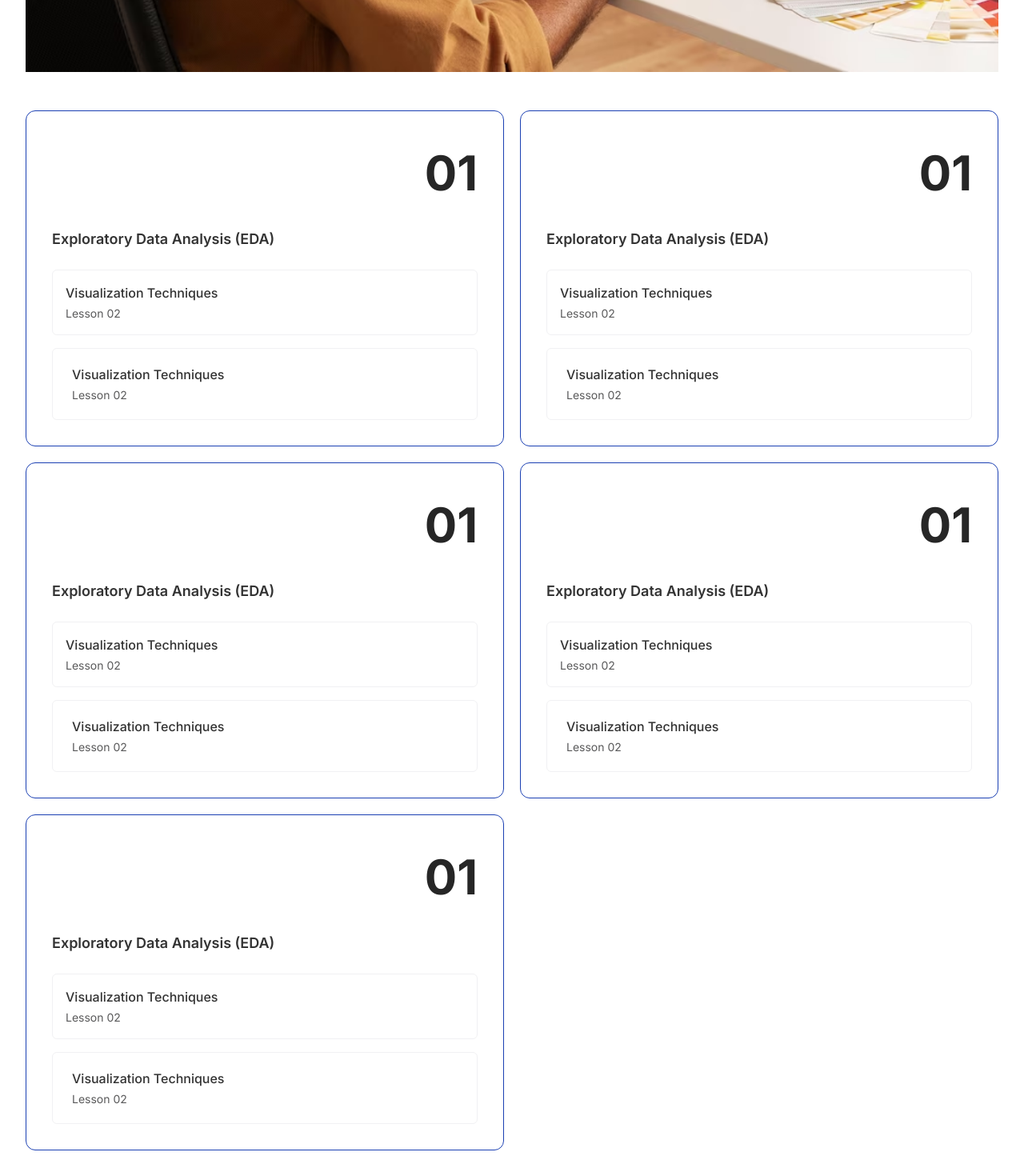
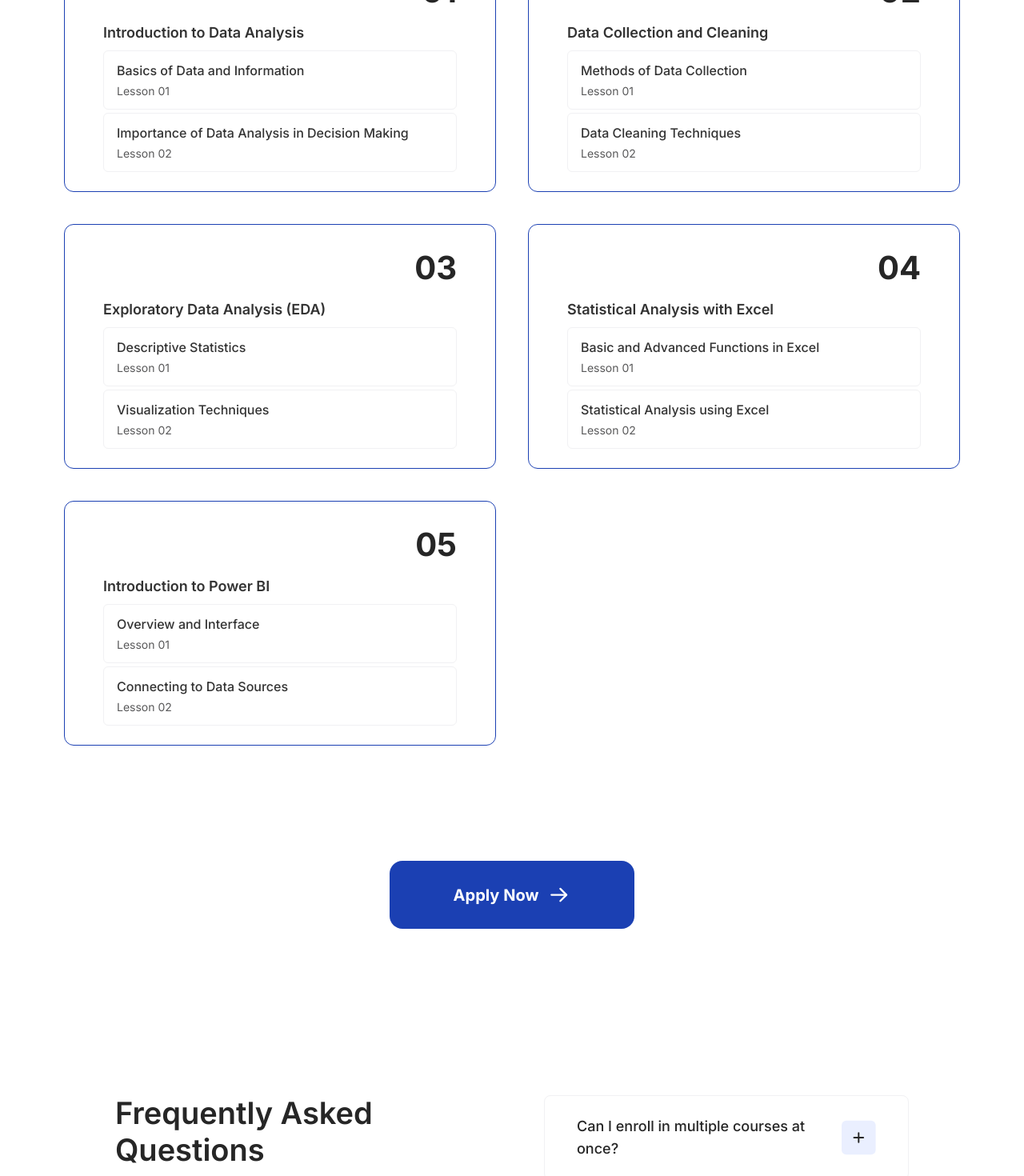
Before and after one commit to adex-badr18/acme-capstone-project, a React (Vite) app: page /courses/1 in a window 1280 px wide. Shown: the part 1080-2550 px from the top of the page at 80% size. Built offline with nearby package versions, Linux system fonts and the light colour scheme.

Commit message:
finished the static design

```diff
--- a/src/pages/courseDetailsPage/CourseDetailsPage.jsx
+++ b/src/pages/courseDetailsPage/CourseDetailsPage.jsx
@@ -1,11 +1,13 @@
 import React from 'react';
 import image from "../../assets/acme-course.png";
-import { Card } from './components/Card';
+
+import { Courses } from './components/Courses';
 import Faq from './components/Faq';
 const CourseDetailsPage = () => {
+
   return (
-    <div className=' w-screen grid gap-12 px-8'>
-      <section className=" w-full grid grid-cols-2 gap-20 py-24 items-center justify-between">
+    <div className=' w-screen grid gap-20 px-20'>
+      <section className=" w-full grid grid-cols-2 gap-20 py-8 mb-4 items-center justify-between">
         <h3 className='font-semibold text-[38px]/[57px] text-[#262626] text-nowrap'>
           Data Analysis
         </h3>
@@ -14,20 +16,14 @@ const CourseDetailsPage = () => {
         </p>
       </section>
 
-      <section className='w-full'>
-          <img src={image} className='w-full object-fit' alt="image" />
+      <section className='w-full '>
+          <img src={image} className='w-full aspect-video object-fit' alt="image" />
       </section>
 
-      <section className='grid grid-cols-2 gap-5'>
-        <Card />
-        <Card />
-        <Card />
-        <Card />
-        <Card />
-      </section>
+      <Courses />
 
-      <button className='justify-self-center nt-24 py-7 my-28 px-20 bg-[#1B40B3] flex items-center rounded-2xl font-bold text-white text-xl outline-0'>
-        Apply now
+      <button className='justify-self-center py-7 my-16 px-20 bg-[#1B40B3] flex gap-3 items-center rounded-2xl font-bold text-white text-xl outline-0'>
+        Apply Now
         <svg width="28" height="29" viewBox="0 0 28 29" fill="none" xmlns="http://www.w3.org/2000/svg">
           <g clip-path="url(#clip0_145_575)">
           <path d="M4.26318 14.5983H23.0256" stroke="white" stroke-width="2.27423" stroke-linecap="round" stroke-linejoin="round"/>
@@ -46,7 +42,7 @@ const CourseDetailsPage = () => {
       <section className='grid grid-cols-2 p-16 gap-20'>
         <aside className='grid gap-10 place-content-start'>
           <div className="text-wrap text-left text-wrap w-3/4">
-            <h2 className='font-semibold text-[48px]/[45.6px] text-[#262626] mb-2'>
+            <h2 className='font-semibold text-[38px]/[45.6px] text-[#262626] mb-3'>
               Frequently Asked Questions
             </h2>
             <p className='font-normal text-base text-[#333333] text-wrap'>
@@ -54,7 +50,7 @@ const CourseDetailsPage = () => {
             </p>
           </div>
           <button className='w-fit border border-[#F1F1F3] py-3 px-5 rounded-md text-sm font-medium text-[#262626]'>
-          See All FAQ’s
+            See All FAQ’s
           </button>
         </aside>
         <aside>
--- a/src/pages/courseDetailsPage/components/Accordion.jsx
+++ b/src/pages/courseDetailsPage/components/Accordion.jsx
@@ -10,7 +10,7 @@ export const Accordion = ({ faq }) => {
 
 
   return (
-    <div className=" mb-4 ">
+    <div>
       <h2 id="accordion-flush-heading-1" className='border border-[#F1F1F3] py-6 px-10 rounded-lg bg-white grid gap-10'>
         <button
           ref={questionBtn}
@@ -55,7 +55,7 @@ export const Accordion = ({ faq }) => {
         show && (
           <button
             id="accordion-flush-body-2"
-            className=" py-6 flex justify-between w-full px-6 bg-[#F7F7F8]"
+            className=" py-3 flex justify-between w-full px-6 bg-[#F7F7F8]"
             aria-labelledby="accordion-flush-heading-2"
           >
             <span className="pointer-events-none text-base text-[#333333] ">Enrollment Process for Different Courses</span>
--- a/src/pages/courseDetailsPage/components/Card.jsx
+++ b/src/pages/courseDetailsPage/components/Card.jsx
@@ -1,29 +1,26 @@
-export const Card = () => {
+
+export const Card = (props) => {
     return(
-        <div className="flex flex-col p-8 gap-6 rounded-xl border border-[#1B40B3]">
-        <h3 className="font-bold text-[60px] text-[#262626] self-end">
-          01
+        <div className=" flex flex-col px-12 py-6 gap-2 rounded-xl border border-[#1B40B3]">
+        <h3 className="font-bold text-[40px] text-[#262626] self-end">
+          {props.id}
         </h3>
         <p className='text-lg font-semibold text-[#333333]'>
-          Exploratory Data Analysis (EDA)
+          {props.title}
         </p>
-        <div className='flex flex-col gap-4 w-full'>
-          <div className='w-full py-4 px-4 rounded-md border border-[#F1F1F3] flex flex-col gap-1'>
-            <h5 className = "font-medium text-base text-[#333333]">
-              Visualization Techniques
-            </h5>
-            <p className='font-normal text-[#59595A] text-sm'>
-              Lesson 02
-            </p>
-          </div>
-          <div className='w-full py-5 px-6 rounded-md border border-[#F1F1F3] flex flex-col gap-1'>
-            <h5 className = "font-medium text-base text-[#333333]">
-              Visualization Techniques
-            </h5>
-            <p className='font-normal text-[#59595A] text-sm'>
-              Lesson 02
-            </p>
-          </div>
+        <div className='flex flex-col gap-1 w-full'>
+            {props.topics.map(( item, index) =>{
+                return(
+                    <div key={index} className='w-full py-3 px-4 rounded-md border border-[#F1F1F3] flex flex-col gap-1'>
+                    <h5 className = "font-medium text-base text-[#333333]">
+                      {item[0]}
+                    </h5>
+                    <p className='font-normal text-[#59595A] text-sm'>
+                      {item[1]}
+                    </p>
+                  </div>
+                )
+            })}
         </div>
       </div>
     )
--- /dev/null
+++ b/src/pages/courseDetailsPage/components/Courses.jsx
@@ -0,0 +1,57 @@
+import { Card } from './Card';
+
+export const Courses = () => {
+const arrayTopics =[
+    {
+        id:"01",
+        title:"Introduction to Data Analysis",
+        topics:[
+            ["Basics of Data and Information", "Lesson 01"],
+            ["Importance of Data Analysis in Decision Making", "Lesson 02"]
+        ]
+    },
+    {
+        id:"02",
+        title:"Data Collection and Cleaning",
+        topics:[
+            ["Methods of Data Collection", "Lesson 01"],
+            ["Data Cleaning Techniques", "Lesson 02"]
+        ]
+    },
+    {
+        id:"03",
+        title:"Exploratory Data Analysis (EDA)",
+        topics:[
+            ["Descriptive Statistics", "Lesson 01"],
+            ["Visualization Techniques", "Lesson 02"]
+        ]
+    },
+    {
+        id:"04",
+        title:"Statistical Analysis with Excel",
+        topics:[
+            ["Basic and Advanced Functions in Excel", "Lesson 01"],
+            ["Statistical Analysis using Excel", "Lesson 02"]
+        ]
+    },
+    {
+        id:"05",
+        title:"Introduction to Power BI",
+        topics:[
+            ["Overview and Interface", "Lesson 01"],
+            ["Connecting to Data Sources", "Lesson 02"]
+        ]
+    },
+]
+
+    return(
+        <section className='grid grid-cols-2 gap-10'>
+            {arrayTopics.map((item, index) => {
+                return <Card key={`course-${index}`}
+                id = {item.id}
+                 title ={item.title}
+                 topics={item.topics}/>
+            })}
+      </section>
+    )
+  };
--- a/src/pages/courseDetailsPage/components/Faq.jsx
+++ b/src/pages/courseDetailsPage/components/Faq.jsx
@@ -34,7 +34,7 @@ const Faq = () => {
 
     return (
                 <div
-                    className="w-full grid gap-7"
+                    className="w-full grid gap-3"
                     id="accordion-flush"
                     data-accordion="collapse"
                     data-active-classes="bg-white text-gray-900 "
```
